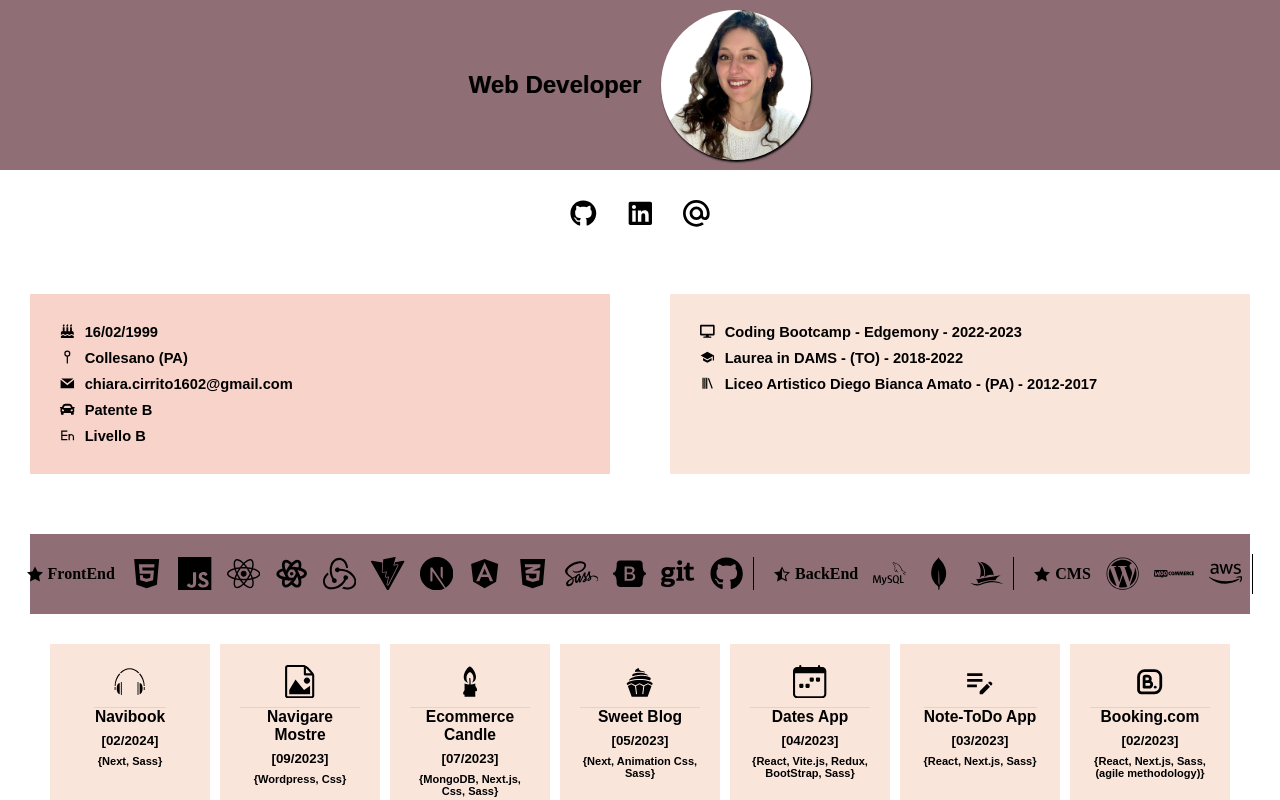
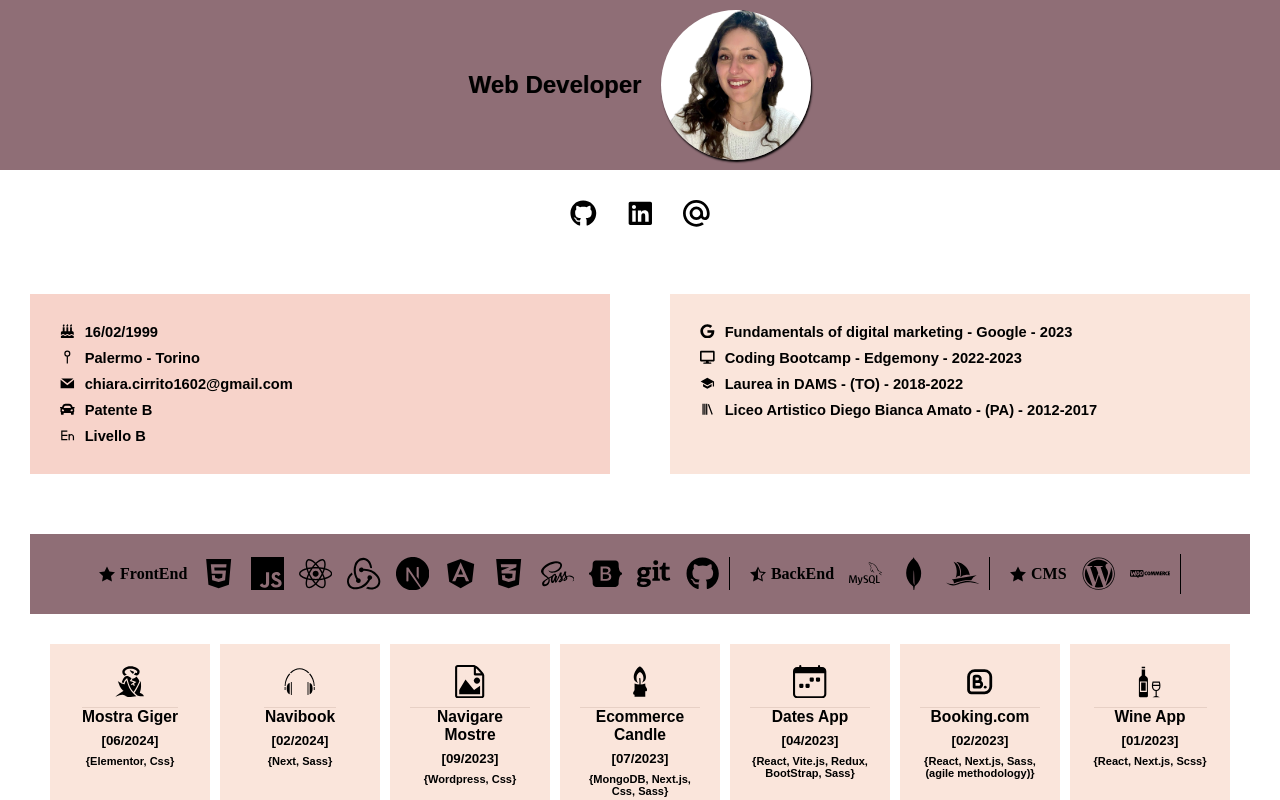
Before and after one commit to chiacirrito/portfolio, a Next.js app: page / in a window 1280 px wide. Shown: the top 800 px of the page. Built offline with nearby package versions, Linux system fonts and the light colour scheme; a web font is replaced by a local one.

Commit message:
modifiche

```diff
--- a/src/components/school/School.jsx
+++ b/src/components/school/School.jsx
@@ -1,6 +1,6 @@
 import { SchoolList } from "@/mocks/school";
 import { MdSchool } from "react-icons/md";
-import { FaDesktop } from "react-icons/fa";
+import { FaDesktop, FaGoogle } from "react-icons/fa";
 import { BiLibrary } from "react-icons/bi";
 import styles from "./index.module.scss";
 
@@ -10,6 +10,10 @@ const Schools = () => {
       <div className={styles.div}>
         {SchoolList.map((school) => (
           <ul className={styles.ul}>
+            <li>
+              <FaGoogle />
+              {school.corso}
+            </li>
             <li>
               <FaDesktop />
               {school.edge}
--- a/src/components/skillsTech/SkillsTech.jsx
+++ b/src/components/skillsTech/SkillsTech.jsx
@@ -44,13 +44,7 @@ const SkillsTech = () => {
             <FaReact />
           </li>
           <li>
-            <TbBrandReactNative />
-          </li>
-          <li>
             <SiRedux />
-          </li>
-          <li>
-            <SiVite />
           </li>
           <li>
             <SiNextdotjs />
@@ -101,9 +95,6 @@ const SkillsTech = () => {
           <li className={styles.special}>
             <SiWoocommerce />
           </li>
-          <li>
-            <FaAws />
-          </li>
         </ul>
       </div>
     </div>
--- a/src/mocks/data.js
+++ b/src/mocks/data.js
@@ -2,7 +2,7 @@ export const DataList = [
   {
     id: 1,
     nascita: "16/02/1999",
-    indirizzo: "Collesano (PA)",
+    indirizzo: "Palermo - Torino",
     mail: "chiara.cirrito1602@gmail.com",
     patente: "Patente B",
     inglese: "Livello B",
--- a/src/mocks/project.js
+++ b/src/mocks/project.js
@@ -1,19 +1,26 @@
 import { TbBrandBooking } from "react-icons/tb";
 import { GrYoga } from "react-icons/gr";
-import { CiCalendarDate } from "react-icons/ci";
 import {
   GiWineBottle,
-  GiCupcake,
   GiCandleLight,
   GiHeadphones,
+  GiAlienEgg,
 } from "react-icons/gi";
-import { MdEditNote } from "react-icons/md";
 import { BsCalendarWeek } from "react-icons/bs";
 import { ImFilePicture } from "react-icons/im";
 
 export const ProjectList = [
   {
     id: 1,
+    title: "Mostra Giger",
+    data: "[06/2024]",
+    link: "https://www.mostragiger.com/",
+    img: <GiAlienEgg />,
+    description: "Landind page per la mostra su Giger",
+    tech: "{Elementor, Css}",
+  },
+  {
+    id: 2,
     title: "Navibook",
     data: "[02/2024]",
     link: "https://navibook.vercel.app/",
@@ -22,7 +29,7 @@ export const ProjectList = [
     tech: "{Next, Sass}",
   },
   {
-    id: 2,
+    id: 3,
     title: "Navigare Mostre",
     data: "[09/2023]",
     link: "https://www.navigaresrl.com/",
@@ -31,20 +38,12 @@ export const ProjectList = [
     tech: "{Wordpress, Css}",
   },
   {
-    id: 3,
+    id: 4,
     title: "Ecommerce Candle",
     data: "[07/2023]",
     link: "https://ecommerce-candle.vercel.app/",
     img: <GiCandleLight />,
     tech: "{MongoDB, Next.js, Css, Sass}",
-  },
-  {
-    id: 4,
-    title: "Sweet Blog",
-    data: "[05/2023]",
-    link: "https://sweetblog.vercel.app/",
-    img: <GiCupcake />,
-    tech: "{Next, Animation Css, Sass}",
   },
   {
     id: 5,
@@ -56,15 +55,6 @@ export const ProjectList = [
   },
   {
     id: 6,
-    title: "Note-ToDo App",
-    data: "[03/2023]",
-    link: "https://next-to-do-note.vercel.app/note",
-    img: <MdEditNote />,
-    description: "Note e To Do List",
-    tech: "{React, Next.js, Sass}",
-  },
-  {
-    id: 7,
     title: "Booking.com",
     data: "[02/2023]",
     link: "https://project-cb5-yin-r76h-pgjkovitz-chiacirrito.vercel.app/",
@@ -73,7 +63,7 @@ export const ProjectList = [
     tech: "{React, Next.js, Sass, (agile methodology)}",
   },
   {
-    id: 8,
+    id: 7,
     title: "Wine App",
     data: "[01/2023]",
     link: "https://wine-app-next.vercel.app/",
@@ -82,17 +72,7 @@ export const ProjectList = [
     tech: "{React, Next.js, Scss}",
   },
   {
-    id: 9,
-    title: "Calendar App",
-    data: "[10/2022]",
-    link: "https://chiacirrito.github.io/calendar-app/",
-    img: <CiCalendarDate />,
-    description: "Appuntamenti di un centro estetico",
-    tech: "{HTML, CSS, JS}",
-  },
-
-  {
-    id: 10,
+    id: 8,
     title: "nicoletta.napoli.it",
     data: "[02/2022]",
     link: "https://nicolettanapoli.it/",
--- a/src/mocks/school.js
+++ b/src/mocks/school.js
@@ -1,6 +1,7 @@
 export const SchoolList = [
   {
     id: 1,
+    corso: "Fundamentals of digital marketing - Google - 2023",
     edge: "Coding Bootcamp - Edgemony - 2022-2023",
     uni: "Laurea in DAMS - (TO) - 2018-2022",
     lic: "Liceo Artistico Diego Bianca Amato - (PA) - 2012-2017",
```
